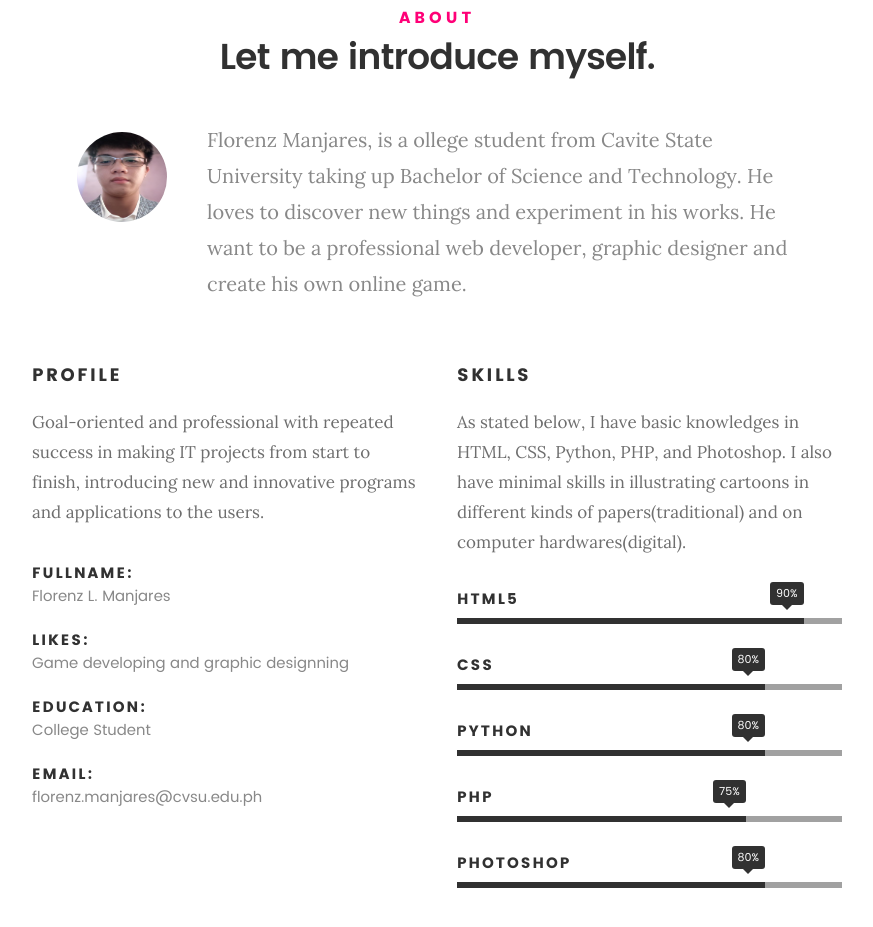
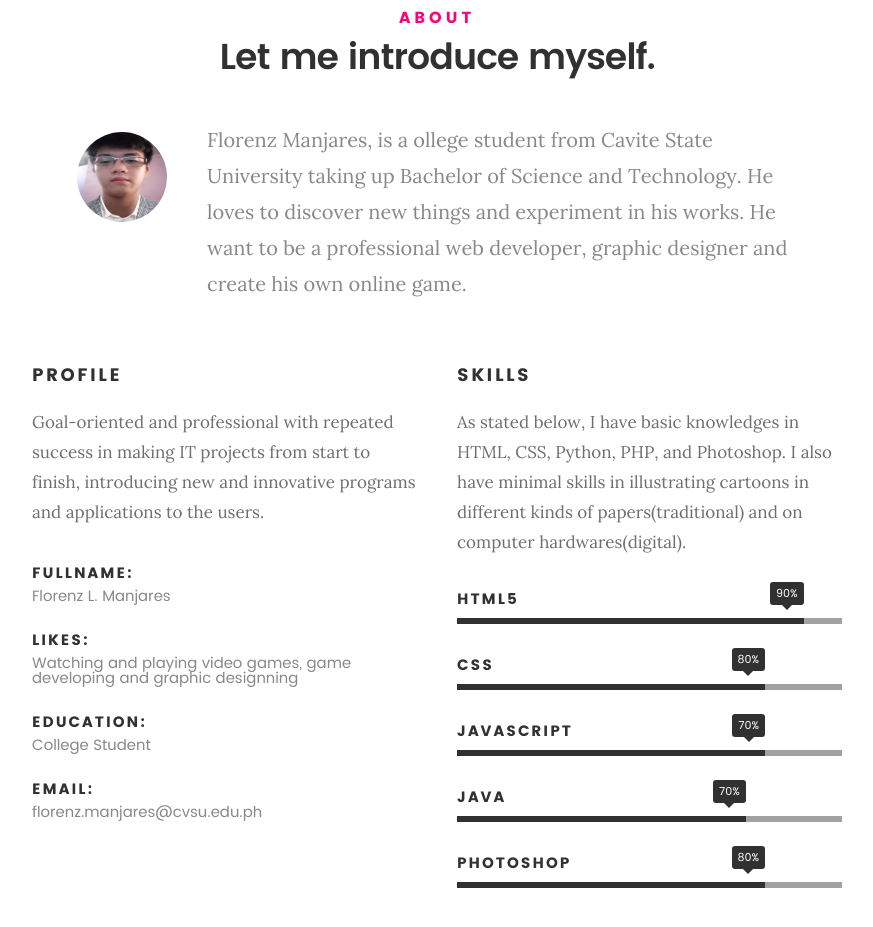
Before and after one commit to florenzzz/Manjares_Portfolio, a plain HTML site: page index.html in a window 1280 px wide. Shown: the part 917-1844 px from the top of the page, without its empty margins (203-1076 px from the left). Drawn offline with Linux system fonts and the light colour scheme; files whose address does not match are found by name.

Commit message:
Update index.html

```diff
--- a/index.html
+++ b/index.html
@@ -52,7 +52,7 @@
 
    			<div class="col-twelve">
 
-	   			<h5>Anything is possible, if you give 100% of your efforts.</h5>
+	   			<h5>Anything is possible, if you give 100% of your efforts and dedication.</h5>
 	   			<h1>Hi, I'm Florenz L. Manjares.</h1>
 
 	   			<p class="intro-position">
@@ -112,7 +112,7 @@
    				</li>
    				<li>
    					<strong>Likes:</strong>
-   					<span>Game developing and graphic designning</span>
+   					<span>Watching and playing video games, game developing and graphic designning</span>
    				</li>
    				<li>
    					<strong>Education:</strong>
@@ -142,12 +142,12 @@
 				   	<strong>CSS</strong>
 				   </li>
 				   <li>
-				   	<div class="progress percent80"><span>80%</span></div>
-				   	<strong>Python</strong>
+				   	<div class="progress percent80"><span>70%</span></div>
+				   	<strong>JavaScript</strong>
 				   </li>
 				   <li>
-				   	<div class="progress percent75"><span>75%</span></div>
-				   	<strong>PHP</strong>
+				   	<div class="progress percent75"><span>70%</span></div>
+				   	<strong>Java</strong>
 				   </li>
 				   <li>
 
```
